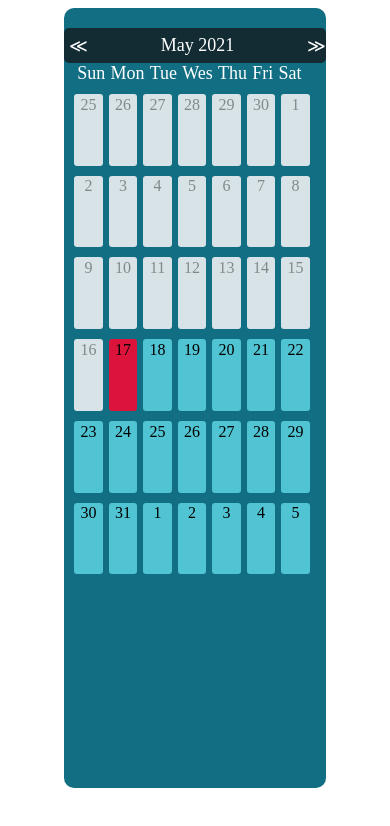
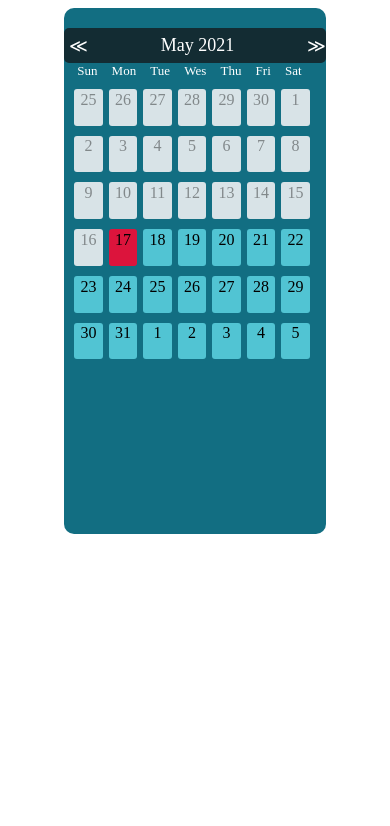
Before and after one commit to ajayw4003/React-Calender-App, a React (Create React App) app: page / in a window 390 px wide. Shown: the top 826 px of the page. Built offline with nearby package versions, Linux system fonts and the light colour scheme.

Commit message:
added style for responsiveness

```diff
--- a/src/components/calender.css
+++ b/src/components/calender.css
@@ -1,7 +1,7 @@
 .calender{
     padding-top: 20px;
     width: 70%;
-    height: 90%;
+    height: 100%;
     background-color: #126e82;
     border-radius: 10px;
 }
@@ -99,3 +99,30 @@
 .hide{
     display: none;
 }
+
+@media screen and (max-width: 800px){
+    .calender{
+        height: 60%;
+    }
+    .day div{
+        height: 35px;
+
+    }
+    .show{
+        width: 60%;
+    }
+    .monthName, .yearNum{
+        height: 30px;
+        margin: 4px;
+
+    }
+    .dayNames{
+        font-size: small;
+    }
+
+}
+@media screen and (max-width: 500px){
+    .show{
+        width: 70%;
+    }
+}
```
